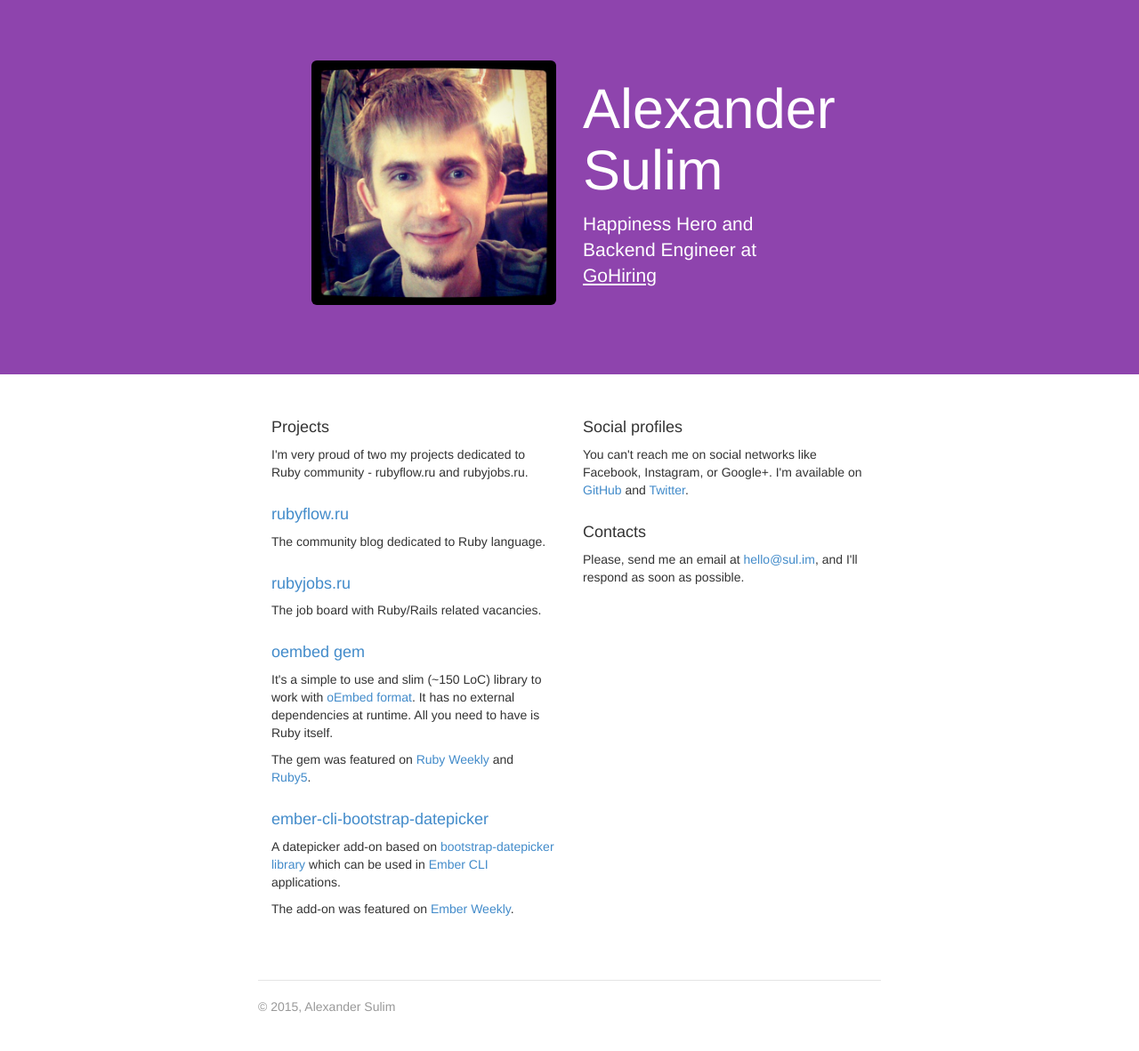
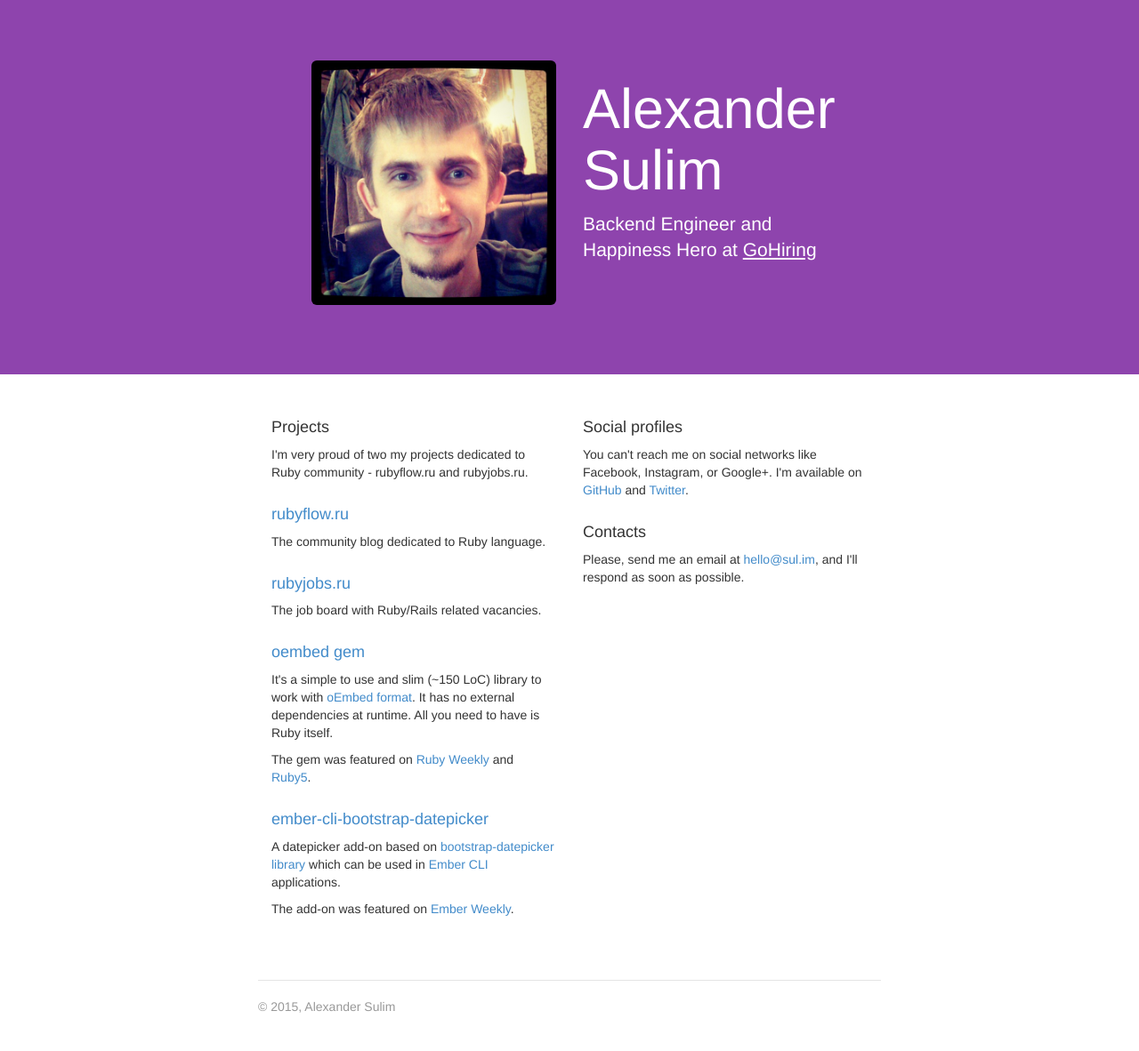
Before and after one commit to soulim/soulim.github.io, a Jekyll site: the page built from index.html, in a window 1280 px wide. Shown: the whole page at 89% size. Built offline with Jekyll 4.4.1, drawn with Linux system fonts in a browser that asks for light colours; Markdown is read by kramdown in place of the engine named in the settings.

Commit message:
Adjust title

```diff
--- a/index.html
+++ b/index.html
@@ -13,7 +13,7 @@ title: Alexander Sulim - Happiness Hero and Backend Engineer at GoHiring
         <div class="col-md-6">
           <h1>Alexander Sulim</h1>
           <p class="lead">
-            Happiness&nbsp;Hero and Backend&nbsp;Engineer at <a href="http://www.gohiring.com/">GoHiring</a>
+            Backend&nbsp;Engineer and Happiness&nbsp;Hero at <a href="http://www.gohiring.com/">GoHiring</a>
           </p>
         </div>
       </div>
```
